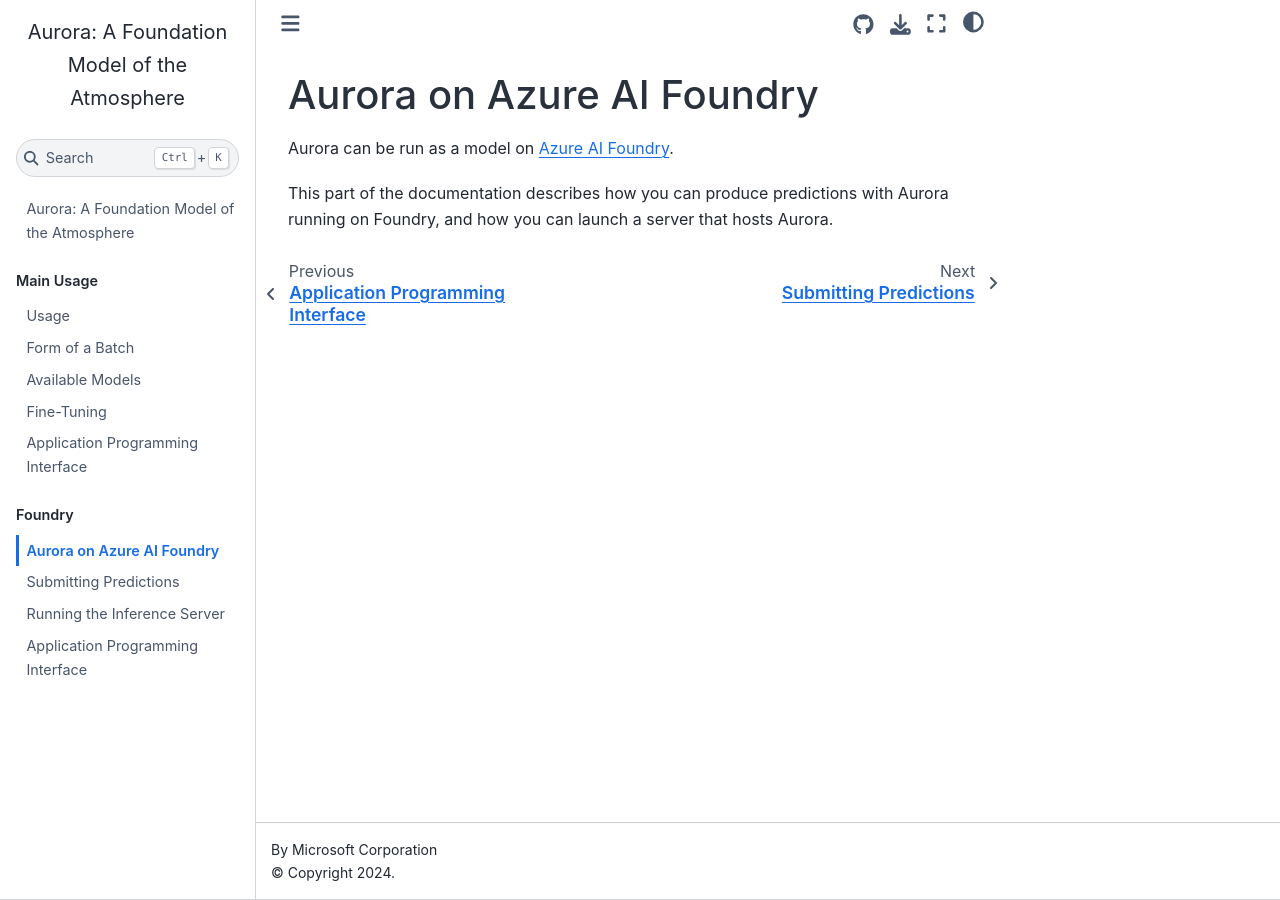
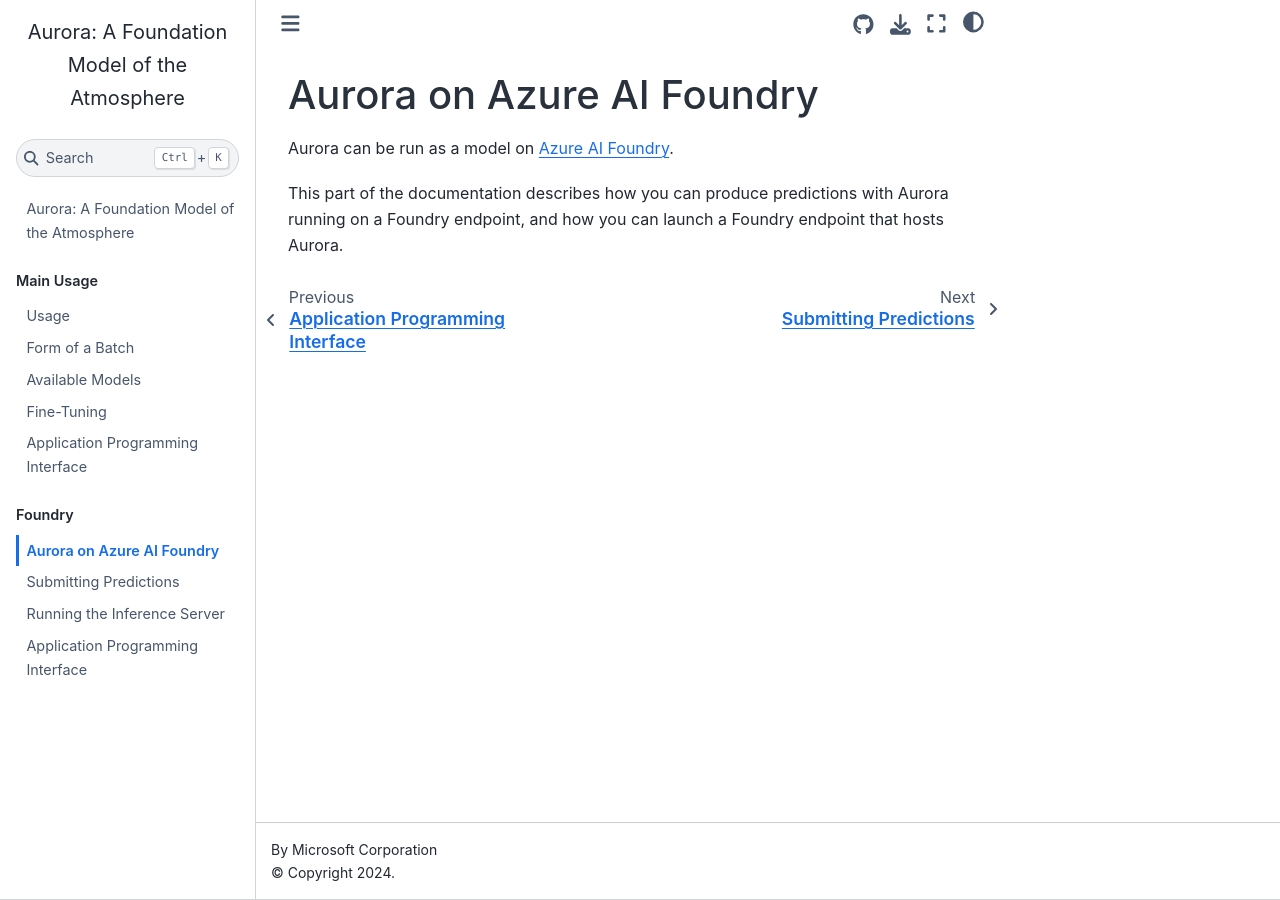
Before and after one commit to microsoft/aurora, a Jupyter Book: the page built from docs/foundry/intro.md, in a window 1280 px wide. Built offline with Jupyter Book 1.0.4 settings and Sphinx 7.4.7 and the Sphinx Book theme 1.1.4, drawn with Linux system fonts in a browser that asks for light colours; pages that are not in the unit, such as notebooks, are missing from menus.

Commit message:
Improve sentence

```diff
--- a/docs/foundry/intro.md
+++ b/docs/foundry/intro.md
@@ -2,5 +2,5 @@
 
 Aurora can be run as a model on [Azure AI Foundry](https://learn.microsoft.com/en-us/azure/ai-studio/what-is-ai-studio).
 
-This part of the documentation describes how you can produce predictions with Aurora running on Foundry,
-and how you can launch a server that hosts Aurora.
+This part of the documentation describes how you can produce predictions with Aurora running on a Foundry endpoint,
+and how you can launch a Foundry endpoint that hosts Aurora.
```
